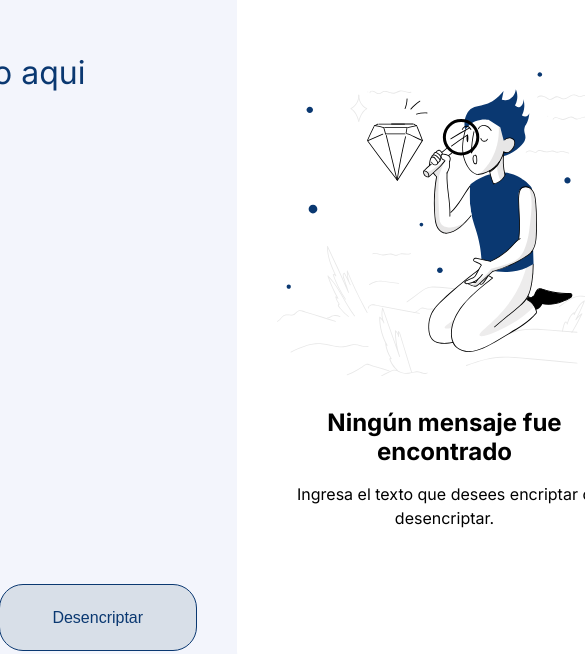
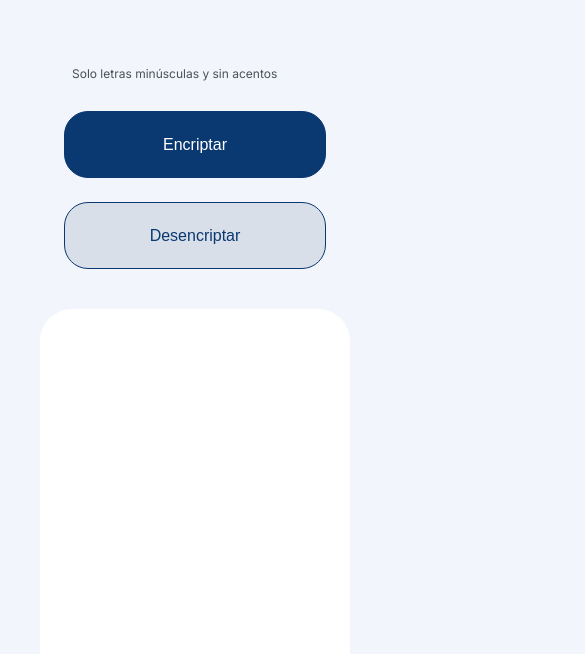
Before and after one commit to Ericp95/challenge-encriptador, a plain HTML site: page index.html in a window 390 px wide. Shown: the part 965-1619 px from the top of the page, 585 px wide, since content can reach past the window. Drawn offline with Linux system fonts and the light colour scheme.

Commit message:
arreglo errores

```diff
--- a/index.html
+++ b/index.html
@@ -1,14 +1,12 @@
 <html lang="en">
 <head>
     <meta charset="UTF-8">
-    <meta http-equiv="X-UA-Compatible" content="IE=edge">
     <meta name="viewport" content="width=device-width, initial-scale=1.0">
     <title>challenge-Encriptador</title>
     <link rel="shortcut icon" href="./img/logo.svg" type="image/x-icon">
     <link rel="preconnect" href="https://fonts.googleapis.com">
     <link rel="preconnect" href="https://fonts.gstatic.com" crossorigin>
     <link href="https://fonts.googleapis.com/css2?family=Inter:wght@100;200;300;400;500;600;700;800;900&display=swap" rel="stylesheet">
-    <link rel="stylesheet" href="reset.css">
     <link rel="stylesheet" href="style.css">
 </head>
 <body>
--- a/style.css
+++ b/style.css
@@ -11,11 +11,9 @@ body{
 }
 
 .contenedor {
-    width: 100%;
-    height: 100%;
     max-width: 1440px;
     margin: auto;
-  }
+}
 
 .headerImg{
     position: absolute;
@@ -27,7 +25,6 @@ body{
     top: 40px;
     width: 31.09px;
     height: 48px;
-    animation: rotacion var(--time);
 }
 
 main{
@@ -258,3 +255,90 @@ main{
 .invisible{
     display: none;
 }
+
+
+@media screen and (max-height: 600px) {
+    .imagenDer > img{
+        height: 200px;
+        width: 200px;
+    }
+}
+
+@media screen and (max-height: 500px) {
+    .imagenDer > img{
+        height: 150px;
+        width: 150px;
+    }
+}
+
+@media screen and (max-width: 900px) {
+    .encriptador{
+        height: 300vh;
+        flex-direction: column;
+        width: calc(100% - 80px);
+        align-items: center;
+        justify-content: flex-start;
+    }
+
+    .encriptador-escribir {
+        margin: 0;
+        width: calc(100% - 80px);
+        flex-basis: 50%;
+    }
+
+    .escribir > textarea {
+        height: 700px;
+    }
+
+    .escribir-info{
+        margin-bottom: 0;
+    }
+
+    .desenc {
+        margin: 40px 40px;
+        width: calc(100% - 80px);
+        flex-basis: 50%;
+    }
+
+    .imagenDer > img{
+        display: none;
+    }
+
+    .content > p:nth-child(2){
+        margin-top: 0;
+    }
+
+    .content > p:nth-child(3){
+        margin-top: 16px;
+    }
+
+}
+
+@media screen and (max-width: 400px) {
+    .encriptador{
+        margin: 0 16px;
+        width: calc(100% - 32px);
+    }
+
+    .desenc {
+        width: calc(100% - 32px);
+    }
+
+    .botones{
+        flex-direction: column;
+    }
+
+    .botones > input {
+        flex-basis: 50%;
+        padding: 23px 0
+    }
+
+    .botones > input:first-child {
+        margin-right: 0;
+        margin-bottom: 12px;
+    }
+    .botones > input:last-child {
+        margin-top: 12px;
+        margin-left: 0;
+    }
+}
```
